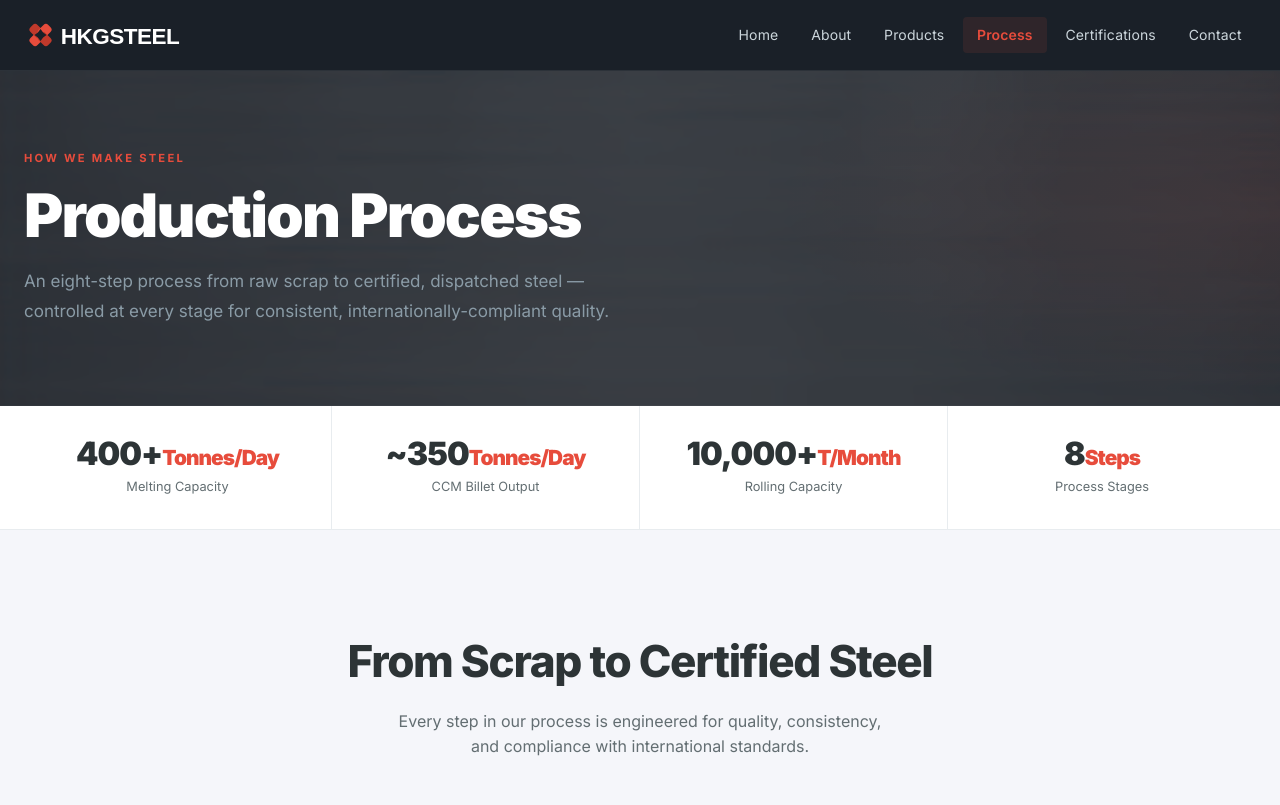
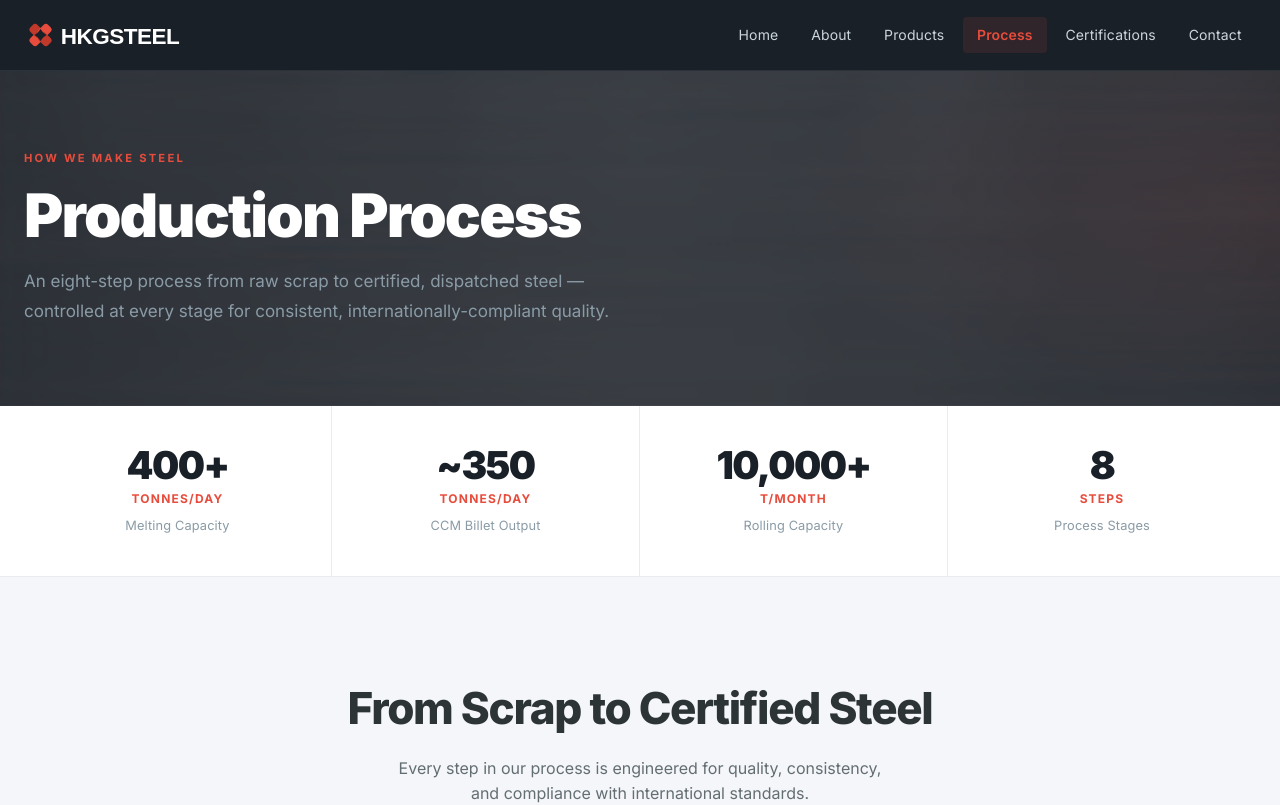
Before and after one commit to WovenTexLTD/HKG, a Next.js app in the folder hkg-steel/: page /process in a window 1280 px wide. Shown: the top 805 px of the page. Built offline with nearby package versions, Linux system fonts and the light colour scheme.

Commit message:
Restructure process stats bar with stacked value/unit/label layout
Co-Authored-By: Claude Sonnet 4.6 <noreply@anthropic.com>

```diff
--- a/hkg-steel/app/process/page.tsx
+++ b/hkg-steel/app/process/page.tsx
@@ -100,18 +100,31 @@ export default function ProcessPage() {
 
       {/* Process Stats */}
       <section style={{ background: "#FFFFFF", borderBottom: "1px solid #E8ECEF" }}>
-        <div style={{ maxWidth: "1280px", margin: "0 auto", padding: "0 1.5rem", display: "grid", gridTemplateColumns: "repeat(auto-fit, minmax(180px, 1fr))" }}>
+        <div style={{ maxWidth: "1280px", margin: "0 auto", padding: "0 1.5rem", display: "grid", gridTemplateColumns: "repeat(4, 1fr)" }}>
           {[
             { value: "400+", unit: "Tonnes/Day", label: "Melting Capacity" },
             { value: "~350", unit: "Tonnes/Day", label: "CCM Billet Output" },
             { value: "10,000+", unit: "T/Month", label: "Rolling Capacity" },
             { value: "8", unit: "Steps", label: "Process Stages" },
           ].map((s, i, arr) => (
-            <div key={i} style={{ padding: "2rem 1rem", textAlign: "center", borderRight: i < arr.length - 1 ? "1px solid #E8ECEF" : "none" }}>
-              <div style={{ fontSize: "clamp(1.5rem, 2.5vw, 2rem)", fontWeight: 900, color: "#2D3436", letterSpacing: "-0.03em", lineHeight: 1 }}>
-                {s.value}<span style={{ color: "#E74C3C", fontSize: "0.65em" }}>{s.unit}</span>
+            <div key={i} style={{
+              padding: "2.5rem 1.5rem",
+              textAlign: "center",
+              borderRight: i < arr.length - 1 ? "1px solid #E8ECEF" : "none",
+              display: "flex",
+              flexDirection: "column",
+              alignItems: "center",
+              gap: "0.25rem",
+            }}>
+              <div style={{ fontSize: "clamp(2rem, 3vw, 2.75rem)", fontWeight: 900, color: "#1A2028", letterSpacing: "-0.04em", lineHeight: 1 }}>
+                {s.value}
               </div>
-              <div style={{ fontSize: "0.8rem", color: "#636E72", marginTop: "0.4rem" }}>{s.label}</div>
+              <div style={{ fontSize: "0.75rem", fontWeight: 700, letterSpacing: "0.1em", textTransform: "uppercase", color: "#E74C3C" }}>
+                {s.unit}
+              </div>
+              <div style={{ fontSize: "0.8rem", color: "#8A9BA6", marginTop: "0.25rem", letterSpacing: "0.01em" }}>
+                {s.label}
+              </div>
             </div>
           ))}
         </div>
```
